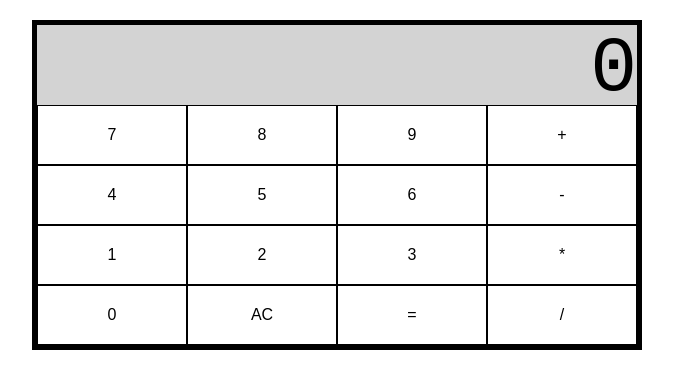
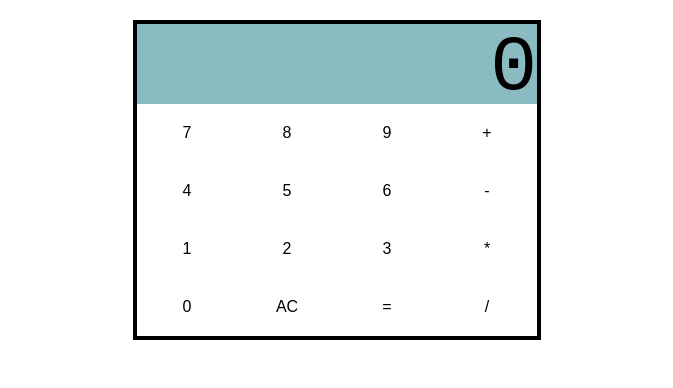
Before and after one commit to fuadyerdelen/calculator, a plain HTML site: page index.html in a window 1280 px wide. Shown: the whole page, without its empty margins (303-976 px from the left). Drawn offline with Linux system fonts and the light colour scheme.

Commit message:
Update style.css

```diff
--- a/style.css
+++ b/style.css
@@ -3,13 +3,13 @@ body {
 }
 
 #calc {
-    border: 5px solid black;
-    width: 600px;
+    border: 4px solid black;
+    width: 400px;
     margin: 20px auto 0 auto;
 }
 
 #screen {
-    background-color: lightgray;
+    background-color: rgb(137 187 193);
     height: 80px;
     text-align: right;
     font-size: 78px;
@@ -25,7 +25,6 @@ body {
 
 .key {
     cursor: pointer;
-    border: 1px solid black;
     box-sizing: border-box;
     width: 25%;
     padding: 20px 10px;
@@ -33,3 +32,6 @@ body {
     display: grid;
     place-items: center;
 }
+.key:hover{
+    transform: scale(1.04);
+}
```
